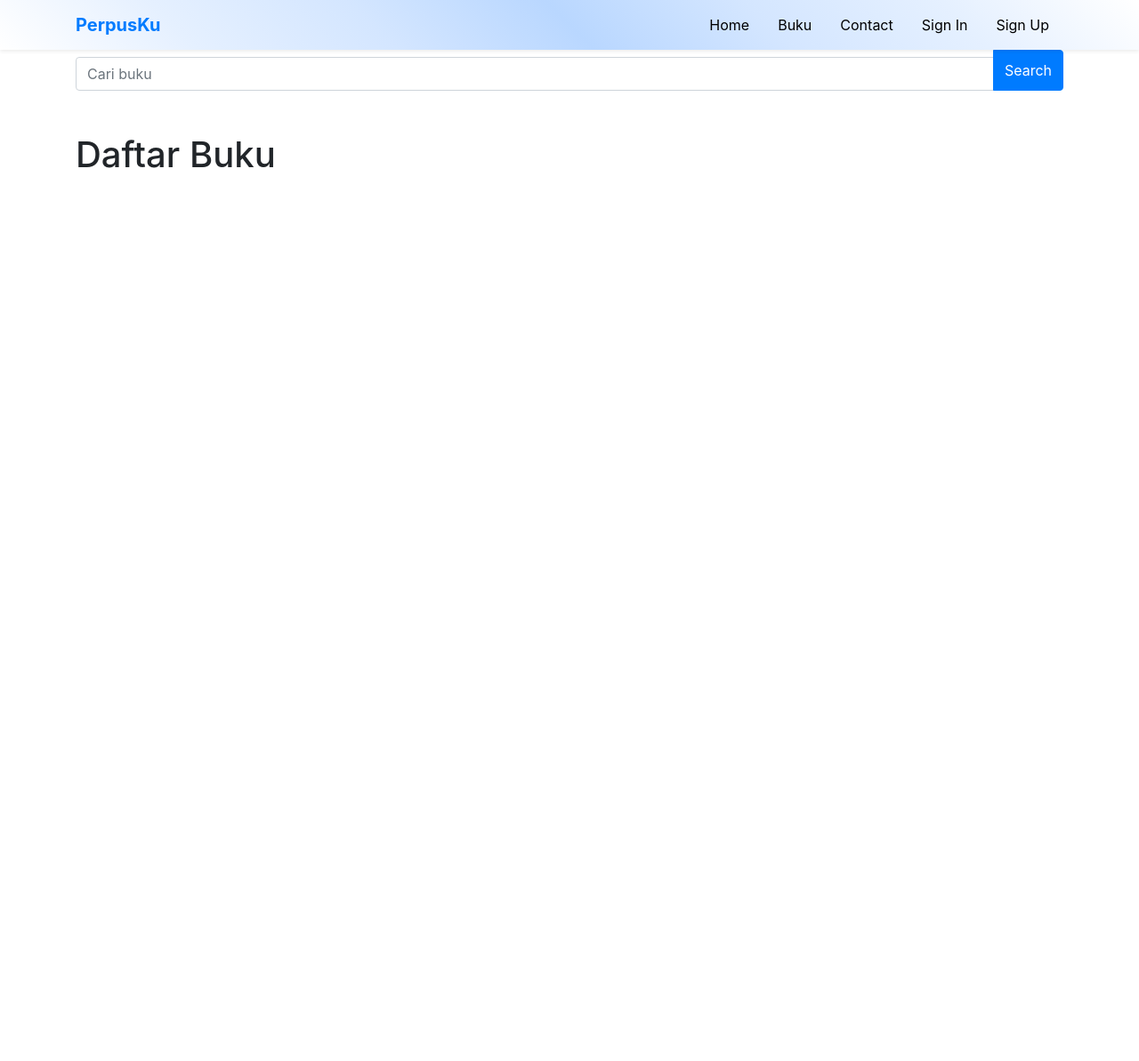
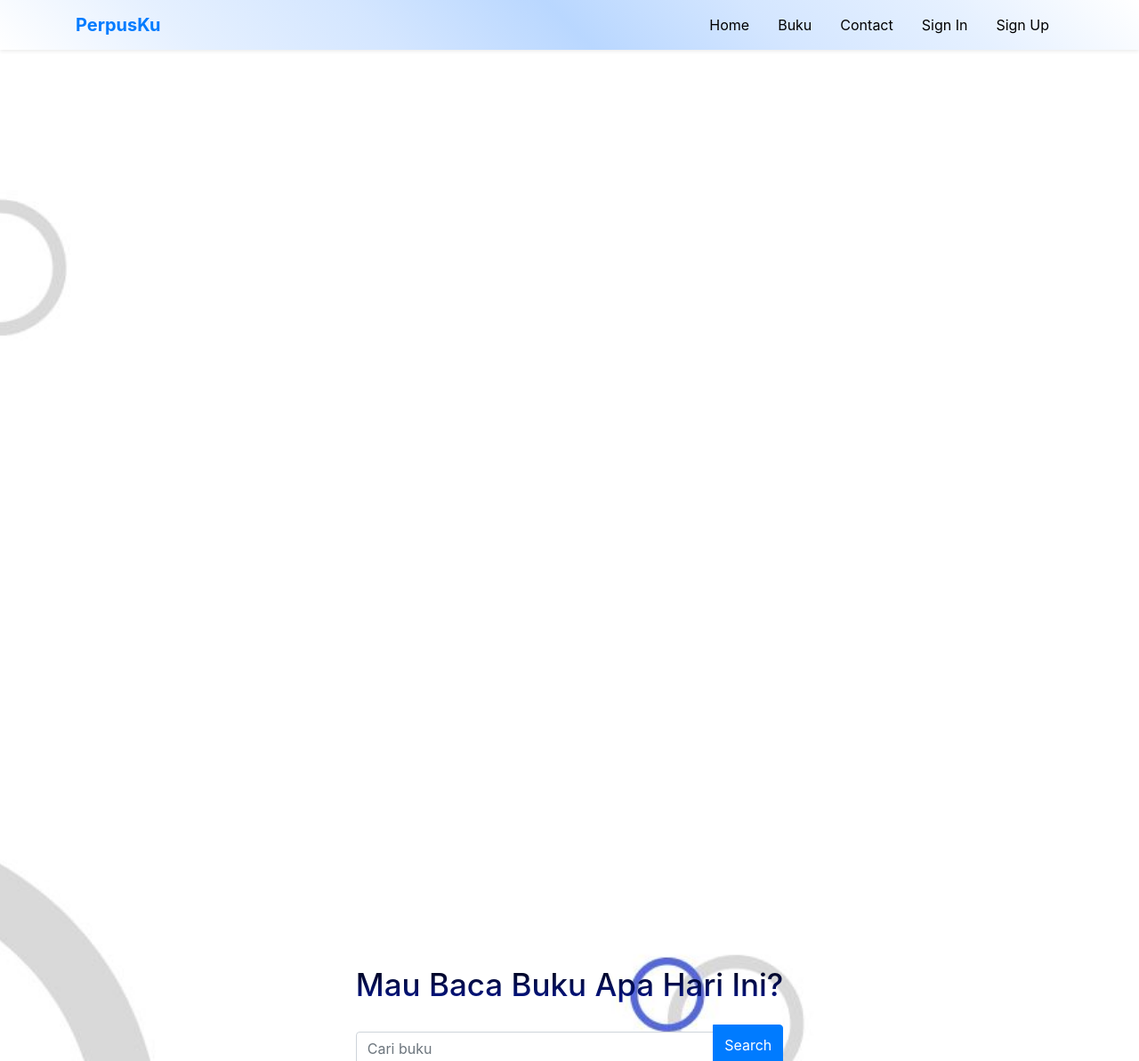
Before and after one commit to Ersamey/PerpusKu, a CodeIgniter 4 app: the page made by app/Views/buku/index.php in a window 1280 px wide. Shown: the whole page at 89% size. Run offline with PHP 8.4 and a stand-in for CodeIgniter, Linux system fonts and the light colour scheme; the template is opened without the code that fills it, so the values that code supplies are empty; some libraries are stand-ins or nearby versions.

Commit message:
buku_index

```diff
--- a/app/Views/buku/index.php
+++ b/app/Views/buku/index.php
@@ -1,10 +1,12 @@
 <?= $this->extend('layout/template'); ?>
 
 <?= $this->section('content'); ?>
+<div class="bg-belakang">
+<div class="list-buku-home">
 <div class="container">
     <div class="row">
         <div class="col">
-            <h1>Mau Baca Buku Apa Hari Ini?</h1>
+        <h1 class="h1-listbuku pt-1 mb-4">Mau Baca Buku Apa Hari Ini?</h1>
             <form action="" method="post">
                 <div class="input-group mb-3">
                     <input type="text" class="form-control mt-2" placeholder="Cari buku" name="keyword">
@@ -16,7 +18,7 @@
 
             <br>
 
-            <h1 class=" mt-2">Daftar Buku</h1>
+            <h1 class="h1-listbuku mb-4">DAFTAR BUKU</h1>
             <?php if (in_groups('admin')) : ?>
                 <a href="/buku/add" class="btn btn-primary">Tambah Buku</a>
             <?php endif; ?>
@@ -43,4 +45,6 @@
         </div>
     </div>
 </div>
+</div>
+</div>
 <?= $this->endSection(); ?>
--- a/public/css/style.css
+++ b/public/css/style.css
@@ -2,7 +2,7 @@
   width: 100px;
 }
 
-.table>tbody>tr>* {
+.table > tbody > tr > * {
   vertical-align: middle;
 }
 
@@ -433,8 +433,8 @@
   font-size: 50px;
 }
 
-.table-striped>tbody>tr:nth-child(odd)>td,
-.table-striped>tbody>td:nth-child(odd)>th {
+.table-striped > tbody > tr:nth-child(odd) > td,
+.table-striped > tbody > td:nth-child(odd) > th {
   background-color: rgb(151, 165, 244);
 }
 
@@ -450,4 +450,15 @@
   /* Mengatur konten dalam flex container ke kanan */
 }
 
+.list-buku-home {
+  padding-top: 100vh;
+}
+
+.h1-listbuku {
+  background: linear-gradient(#000000, #031794);
+  -webkit-background-clip: text;
+  -webkit-text-fill-color: transparent;
+  text-align: center;
+  font-size: 35px;
+}
 /*  main */
```
